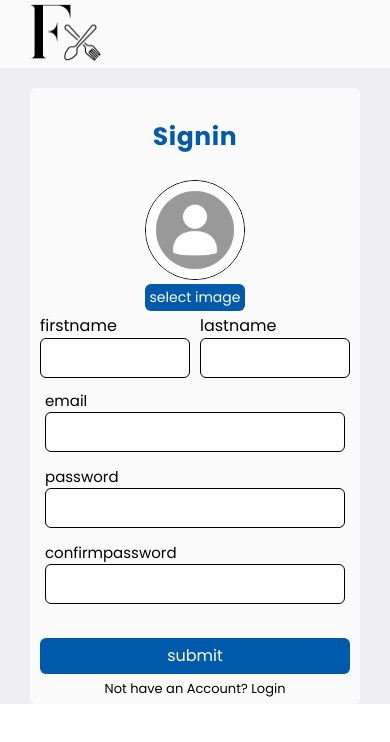
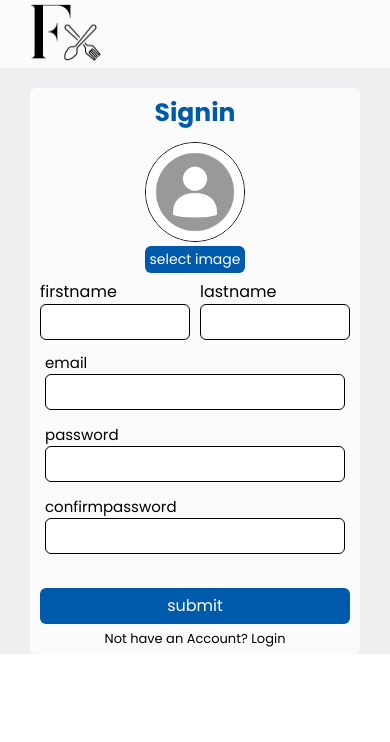
Before and after one commit to gtsaroj/FoodX, a React (Vite) app in the folder frontend/: page / in a window 390 px wide. Shown: the top 742 px of the page. Built offline with nearby package versions, Linux system fonts and the light colour scheme.

Commit message:
Register validation update-2 after pull from main branch

```diff
--- a/frontend/src/Components/Register/Register.tsx
+++ b/frontend/src/Components/Register/Register.tsx
@@ -5,7 +5,8 @@ import { Eye, EyeOff } from "lucide-react";
 
 
   export const Register: React.FC = () => {
-  const[RegisterValue, setRegisterValue] = useState<ValidationType>({
+    const [RegisterValue, setRegisterValue] = useState<ValidationType>({
+  avatar : "",
   firstname: "",
   lastname: "",
   email: "",
@@ -35,8 +36,11 @@ import { Eye, EyeOff } from "lucide-react";
   if (!event.target.files) {
   throw new Error("Uploading failed...");
   }
-  const file = event.target.files[0];
-  setSelectedImage(file);
+    const file = event.target.files[0];
+    const FileUrl = URL.createObjectURL(file)
+    console.log(file)
+    setRegisterValue({ ...RegisterValue, avatar: FileUrl })
+    setSelectedImage(file)
 
   };
   function Validation(error: Record<string, string>) {
@@ -110,12 +114,12 @@ import { Eye, EyeOff } from "lucide-react";
         <img
           src="../../../public/logo/Fx.png"
           alt=""
-          className="lg:w-[500px] lg:h-[300px] w-[125px] mb-5  "
+          className="lg:w-[500px]  w-[125px] mb-5  "
         />
       </div>
       <div className="flex flex-col items-center">
         <div className="flex flex-col items-center  -bg--light-foreground rounded-md sm:px-[50px] sm:py-[20px]  px-[10px] py-[6px]">
-        <div className=" px-5 py-6 text-[25px] font-bold text-[var(--primary-color)] tracking-wide text-center">
+        <div className=" px-5 pb-[10px] text-[25px] font-bold text-[var(--primary-color)]  text-center">
           <h1 className="md:hidden">Signin</h1>
           <h1 className="hidden md:block">Signin with Email</h1>
         </div>
@@ -123,13 +127,14 @@ import { Eye, EyeOff } from "lucide-react";
           <form
             action=""
             onSubmit={handleFormSubmit}
-            className="flex flex-col items-center  gap-[3px]  sm:items-center w-full"
+            className="flex flex-col items-center  gap-[7px]  sm:items-center w-full"
           >
             <div className="flex flex-col items-center  gap-1 justify-center">
               {SelectedImage ? (
                 <img
                   src={URL.createObjectURL(SelectedImage)}
                   alt=""
+
                   className="rounded-full w-[100px] h-[100px] border-[1px] opacity-[0px] -bg--light-background outline-none"
                 />
               ) : (
@@ -154,13 +159,13 @@ import { Eye, EyeOff } from "lucide-react";
               </button>
             </div>
             <div className="flex items-center gap-[10px] justify-between w-full">
-              <div className="flex flex-col items-start h-[73px]">
+              <div className="flex flex-col items-start h-[65px] lg:h-[73px]">
                 <label htmlFor={RegisterValue["firstname"]}>firstname</label>
                 <input
                   type="text"
                   value={RegisterValue["firstname"]}
                   onChange={(e) => handleInputChange(e, "firstname")}
-                  className="w-[150px] outline-none py-[7px] px-[8px] focus:bg-[#d9d9d9] rounded-md border-[1px]"
+                  className="w-[150px] outline-none py-[5px] lg:py-[7px] px-[8px] focus:bg-[#d9d9d9] rounded-md border-[1px]"
                 />
                 {
                   <div className="text-[12px] text-[#af2e2e]">
@@ -168,23 +173,23 @@ import { Eye, EyeOff } from "lucide-react";
                   </div>
                 }
               </div>
-              <div className="flex flex-col items-start h-[73px]">
+              <div className="flex flex-col items-start h-[65px] lg:h-[73px]">
                 <label htmlFor={RegisterValue["lastname"]}>lastname</label>
                 <input
                   type="text"
                   value={RegisterValue["lastname"]}
                   onChange={(e) => handleInputChange(e, "lastname")}
-                  className="w-[150px] outline-none py-[7px] px-[8px] focus:bg-[#d9d9d9] rounded-md border-[1px]"
+                  className="w-[150px] outline-none py-[5px] lg:py-[7px] px-[8px] focus:bg-[#d9d9d9] rounded-md border-[1px]"
                 />
                 {ValidateError && (
                   <div className="text-[12px] text-[#af2e2e] ">
-                    {ValidateError.lastname}
+                    {ValidateError. lastname}
                   </div>
                 )}
               </div>
             </div>
             {RegisterInputs?.map((input, index) => (
-              <div key={index} className="flex flex-col h-[73px]  items-start ">
+              <div key={index} className="flex flex-col h-[65px] lg:h-[73px]  items-start ">
                 <label htmlFor={input.name} className="font-Poppins text-[15px]">
                   {input.name}
                 </label>
@@ -195,8 +200,10 @@ import { Eye, EyeOff } from "lucide-react";
                   onChange={(e) =>
                     handleInputChange(e, input.name as keyof ValidationType)
                   }
-                  className="outline-none py-[7px] px-[8px] focus:bg-[#d9d9d9] rounded-md border-[1px] w-[300px] "
+                  className="outline-none py-[5px] lg:py-[7px] px-[8px] focus:bg-[#d9d9d9] rounded-md border-[1px] w-[300px] "
+
                 />
+
                 {ValidateError[input.name] && (
                   <div className="text-[12px] text-[#af2e2e] flex flex-col ">
                     {ValidateError[input.name]}
--- a/frontend/src/models/Register.model.ts
+++ b/frontend/src/models/Register.model.ts
@@ -1,4 +1,5 @@
- export interface ValidationType {
+export interface ValidationType {
+   avatar : string
     firstname: string;
     lastname: string;
     email: string;
```
